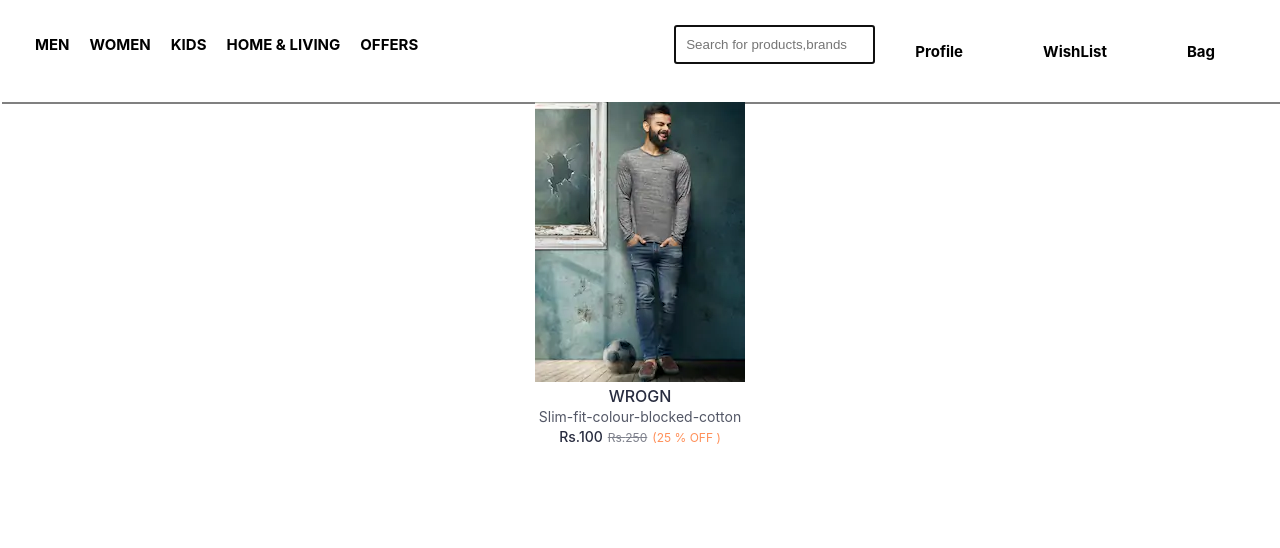
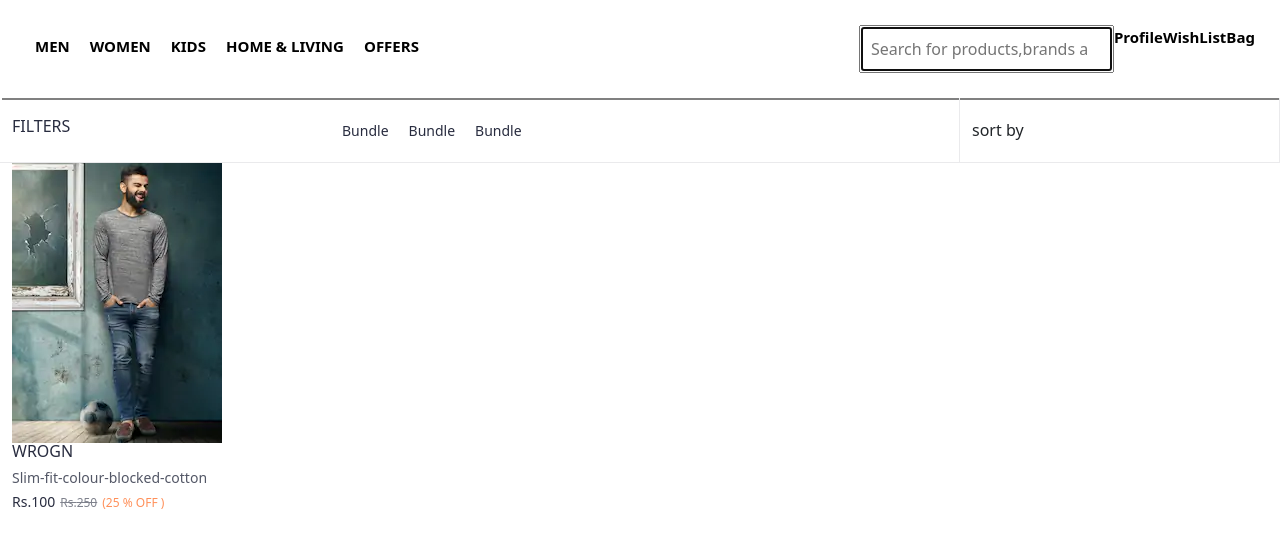
Before and after one commit to Prakash-Ravichandran/incresco-task, a React (Create React App) app in the folder myntra/: page / in a window 1280 px wide. Shown: the top 548 px of the page. Built offline with nearby package versions, Linux system fonts and the light colour scheme.

Commit message:
added filters, dropdowns, sort texts alone

```diff
--- a/myntra/package.json
+++ b/myntra/package.json
@@ -7,6 +7,7 @@
     "@testing-library/react": "^11.2.7",
     "@testing-library/user-event": "^12.8.3",
     "bootstrap": "^5.1.3",
+    "bulma": "^0.9.3",
     "react": "^17.0.2",
     "react-bootstrap": "^2.0.3",
     "react-dom": "^17.0.2",
--- a/myntra/public/index.html
+++ b/myntra/public/index.html
@@ -4,6 +4,12 @@
     <meta charset="utf-8" />
     <link rel="icon" href="%PUBLIC_URL%/favicon.ico" />
     <link rel="stylesheet" href="https://cdnjs.cloudflare.com/ajax/libs/font-awesome/4.7.0/css/font-awesome.min.css" />
+    <link
+    rel="stylesheet"
+    href="https://maxcdn.bootstrapcdn.com/bootstrap/4.3.1/css/bootstrap.min.css"
+    integrity="sha384-ggOyR0iXCbMQv3Xipma34MD+dH/1fQ784/j6cY/iJTQUOhcWr7x9JvoRxT2MZw1T"
+    crossorigin="anonymous"
+    />
     <meta name="viewport" content="width=device-width, initial-scale=1" />
     <meta name="theme-color" content="#000000" />
     <meta
--- a/myntra/src/App.css
+++ b/myntra/src/App.css
@@ -1,6 +1,3 @@
-.App {
-  text-align: center;
-}
 
 .App-logo {
   height: 40vmin;
--- a/myntra/src/App.js
+++ b/myntra/src/App.js
@@ -1,6 +1,7 @@
 import './App.css';
 import Navbar from './Components/Navbar/navbar';
-import HomePage from './Components/pages/Homepage';
+import HomePage from './Components/pages/HomePage';
+import 'bootstrap/dist/css/bootstrap.min.css';
 
 function App() {
   return (
--- a/myntra/src/components/UI/atoms/BRAND/brand.css
+++ b/myntra/src/components/UI/atoms/BRAND/brand.css
@@ -6,7 +6,8 @@
     margin-bottom: 6px;
     overflow: hidden;
     text-overflow: ellipsis;
-    white-space: nowrap
+    white-space: nowrap;
+    display: block;
 }
 
 .brand-type-font{
--- /dev/null
+++ b/myntra/src/components/UI/atoms/DROPDOWNS/dropDown.js
@@ -0,0 +1,18 @@
+import React from 'react';
+import DownArrow from '../../../../images/downarrow.png';
+
+
+const DropDown = ({dropDownValue}) => {
+    return(
+        <>
+          <div>
+              <p>{dropDownValue}</p>
+              <span>
+                  <img></img>
+              </span>
+          </div>
+        </>
+    );
+}
+
+export default DropDown;
--- /dev/null
+++ b/myntra/src/components/UI/atoms/LABEL/label.css
@@ -0,0 +1,4 @@
+.label-font{
+    font-size: 14px;
+    color: #282c3f;
+}
--- /dev/null
+++ b/myntra/src/components/pages/HomePage.css
@@ -0,0 +1,26 @@
+.filter-row{
+    display: block;
+    padding: 20px;
+}
+.no-margin{
+    margin-left: 0 !important;
+    margin-right: 0 !important;
+}
+
+.flex{
+    display: flex;
+}
+
+.inline-block{
+    display: inline-block;
+}
+
+.padding{
+    padding: 0 10px;
+}
+.horizontal-line{
+    border-bottom: 1px solid #eaeaec;
+}
+.vertical-line{
+    border-right: 1px solid #eaeaec;
+}
--- a/myntra/src/components/pages/Homepage.js
+++ b/myntra/src/components/pages/Homepage.js
@@ -1,12 +1,39 @@
 import React from 'react';
 import ProductTwo from '../../images/productTwo.webp';
 import Product from '../templates/ProductComponent';
+import '../UI/atoms/BRAND/brand.css';
+import '../pages/HomePage.css';
+import DropDown from '../UI/atoms/DROPDOWNS/dropDown';
+import { Container, Row, Col } from 'react-bootstrap';
+import '../../Components/UI/atoms/LABEL/label.css';
 
 
 const HomePage = () => {
     return(
         <>
+        <div>
+          <Container className="no-margin" fluid>
+            <Row>
+              <Col lg={3} className='filter-row horizontal-line'>
+              <p className=' brand-font'>FILTERS</p>
+              </Col>
+              <Col lg={6} className='flex filter-row horizontal-line vertical-line' >
+                <div>
+                <span className='label-font padding'>Bundle</span>
+                <span className='label-font padding'>Bundle</span>
+                <span className='label-font padding'>Bundle</span>
+                </div>
+              </Col>
+              <Col lg={3} className='filter-row horizontal-line vertical-line'>
+                sort by
+              </Col>
+            </Row>
+
+
+
         <Product brandName="WROGN" brandType="Slim-fit-colour-blocked-cotton" discountedPrice="100" productStrike="250" discountPercentage="25" productImage={ProductTwo}/>
+        </Container>
+        </div>
         </>
     );
 }
```
Also changed, not shown: myntra/src/components/templates/categories.js (added, +11 -0 lines), myntra/src/images/downarrow.png (added), 1 other file (tests, documents, lock files or other folders).
